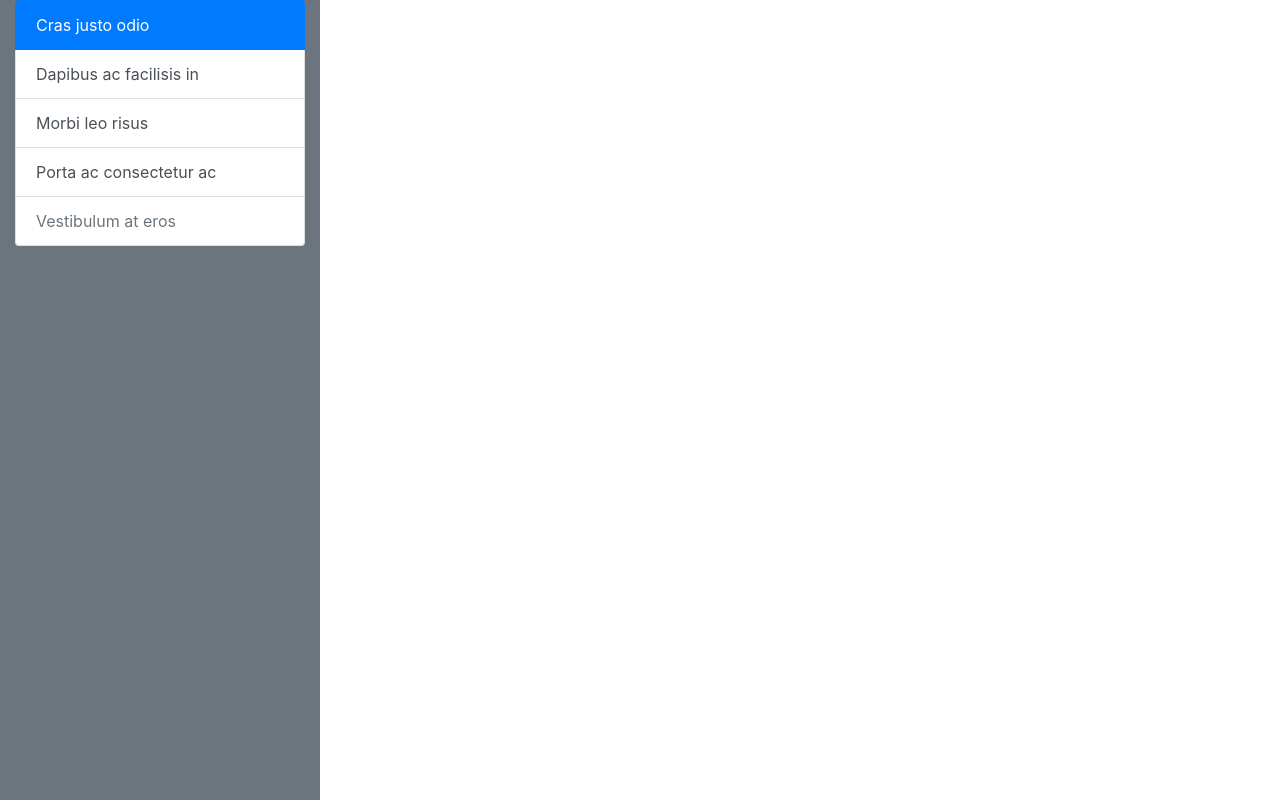
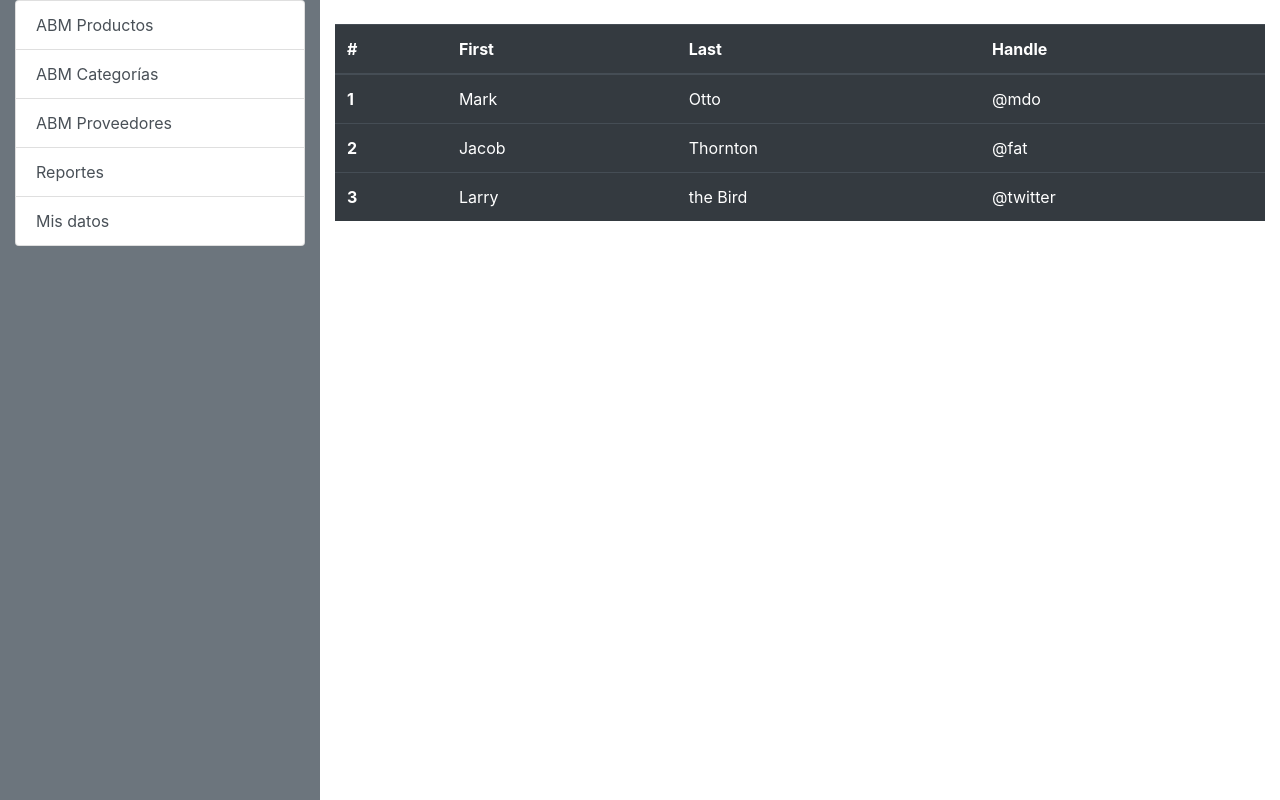
Before and after one commit to ocenturion/ecommerce, a PHP site: page /adminEcommerce.php in a window 1280 px wide. Shown: the part 56-856 px from the top of the page. Run offline with PHP 8.4, Linux system fonts and the light colour scheme.

Commit message:
OC - cambios en adminecommerce y abmproductos

```diff
--- /dev/null
+++ b/abmProductos.php
@@ -0,0 +1,31 @@
+<h3 class="text-center mt-4" id="tituloDelAbm"></h3>
+<table class="table table-dark">
+  <thead>
+    <tr>
+      <th scope="col">#</th>
+      <th scope="col">First</th>
+      <th scope="col">Last</th>
+      <th scope="col">Handle</th>
+    </tr>
+  </thead>
+  <tbody>
+    <tr>
+      <th scope="row">1</th>
+      <td>Mark</td>
+      <td>Otto</td>
+      <td>@mdo</td>
+    </tr>
+    <tr>
+      <th scope="row">2</th>
+      <td>Jacob</td>
+      <td>Thornton</td>
+      <td>@fat</td>
+    </tr>
+    <tr>
+      <th scope="row">3</th>
+      <td>Larry</td>
+      <td>the Bird</td>
+      <td>@twitter</td>
+    </tr>
+  </tbody>
+</table>
--- a/adminEcommerce.php
+++ b/adminEcommerce.php
@@ -22,20 +22,35 @@
         <div class="row">
             <div class="col-md-3 bg-secondary text-light">
                 <div class="list-group">
-                    <a href="#" class="list-group-item list-group-item-action active">Cras justo odio</a>
-                    <a href="#" class="list-group-item list-group-item-action">Dapibus ac facilisis in</a>
-                    <a href="#" class="list-group-item list-group-item-action">Morbi leo risus</a>
-                    <a href="#" class="list-group-item list-group-item-action">Porta ac consectetur ac</a>
-                    <a href="#" class="list-group-item list-group-item-action disabled" tabindex="-1" aria-disabled="true">Vestibulum at eros</a>
+                    <a class="list-group-item list-group-item-action" data-toggle="list" id="abmProductos" onclick="mostrarTabla('abmProductos')">ABM Productos</a>
+                    <a class="list-group-item list-group-item-action" data-toggle="list" onclick="mostrarTabla('abmCategorías')">ABM Categorías</a>
+                    <a class="list-group-item list-group-item-action" data-toggle="list" onclick="mostrarTabla('abmProveedores')">ABM Proveedores</a>
+                    <a class="list-group-item list-group-item-action" data-toggle="list" onclick="mostrarTabla('Reportes')">Reportes</a>
+                    <a class="list-group-item list-group-item-action" data-toggle="list" onclick="mostrarTabla('Misdatos')">Mis datos</a>
                 </div>
             </div>
             <div class="col-md-9">
-
+                <?php include("abmProductos.php");?>
             </div>
         </div>
     </div>
 
     <script src="https://cdn.jsdelivr.net/npm/popper.js@1.16.1/dist/umd/popper.min.js" integrity="sha384-9/reFTGAW83EW2RDu2S0VKaIzap3H66lZH81PoYlFhbGU+6BZp6G7niu735Sk7lN" crossorigin="anonymous"></script>
     <script src="https://stackpath.bootstrapcdn.com/bootstrap/4.5.2/js/bootstrap.min.js" integrity="sha384-B4gt1jrGC7Jh4AgTPSdUtOBvfO8shuf57BaghqFfPlYxofvL8/KUEfYiJOMMV+rV" crossorigin="anonymous"></script>
+    <script>
+        function mostrarTabla(abm){
+            if (abm==="abmProductos") {
+                document.getElementById('tituloDelAbm').innerHTML="ABM Productos";
+            }else if (abm==="abmCategorías"){
+                document.getElementById('tituloDelAbm').innerHTML="ABM Categorías";
+            }else if (abm==="abmProveedores"){
+                document.getElementById('tituloDelAbm').innerHTML="ABM Proveedores";
+            }else if (abm==="Reportes"){
+                document.getElementById('tituloDelAbm').innerHTML="Reportes";
+            }else{
+                document.getElementById('tituloDelAbm').innerHTML="Mis datos";
+            }
+        }
+    </script>
 </body>
 </html>
```
